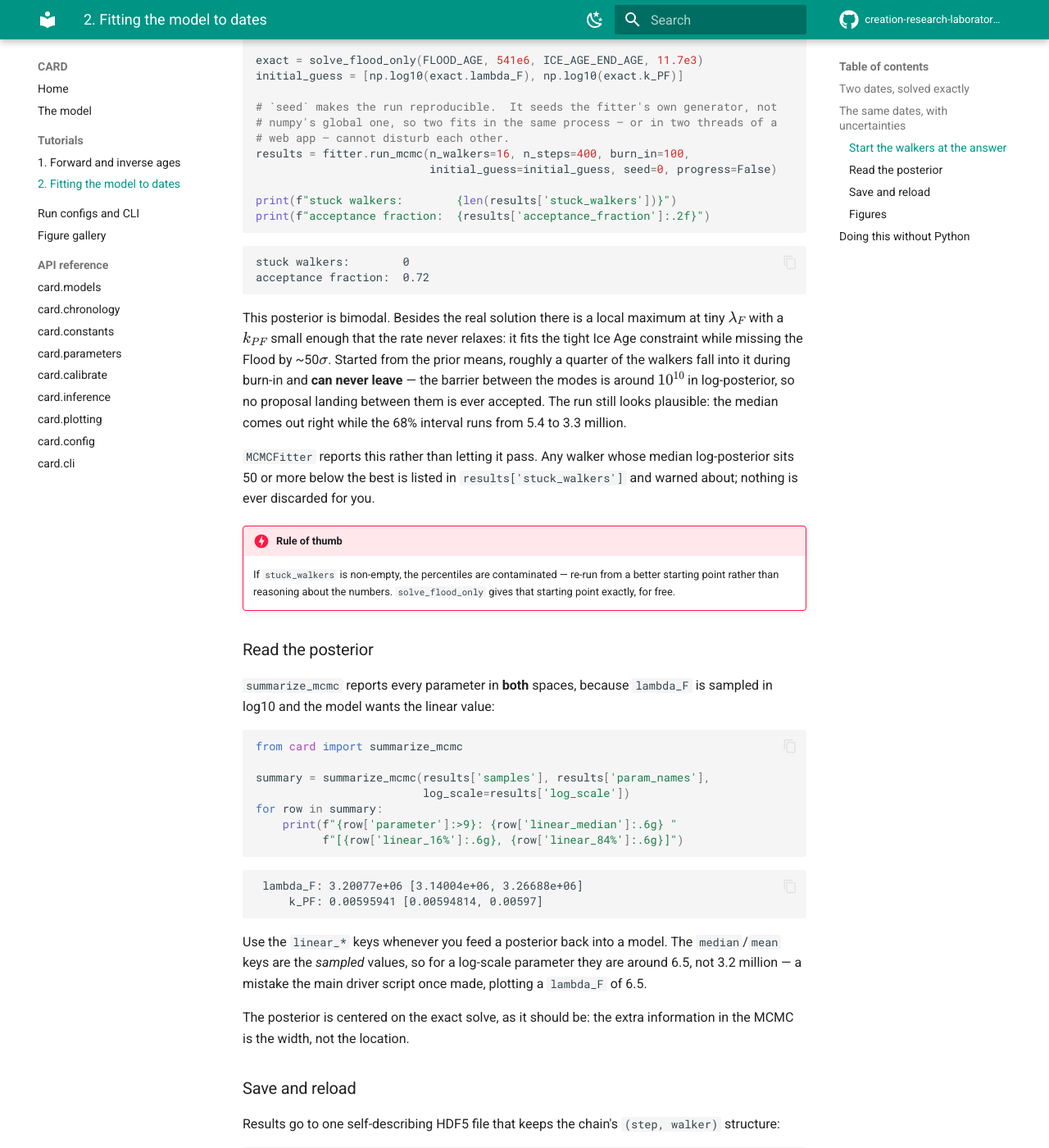
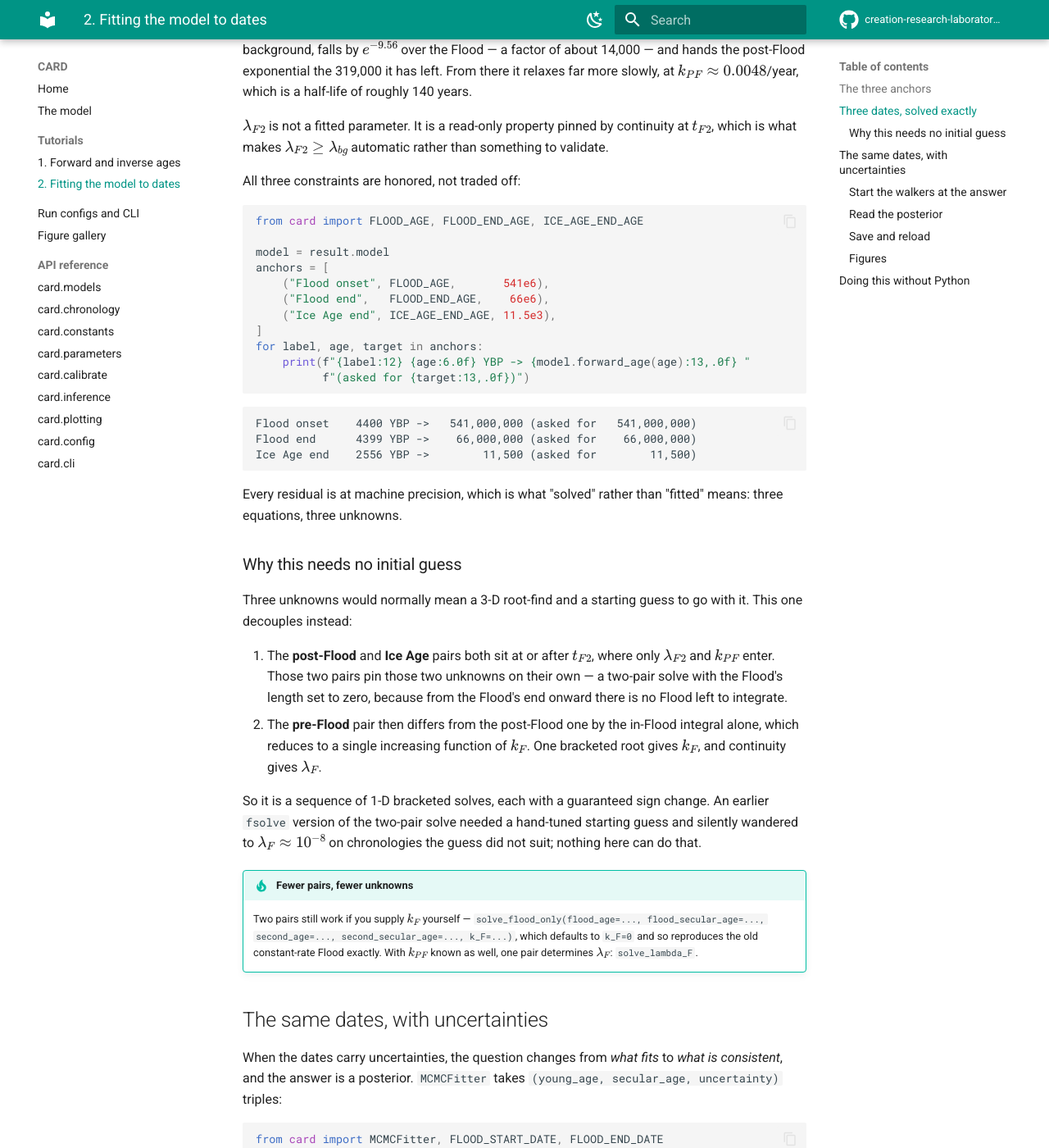
Before and after one commit to creation-research-laboratory/card-model, an MkDocs documentation site: the page built from docs/tutorials/fitting.md, in a window 1280 px wide and 1400 px high, scrolled down 2381 px. Shown: the whole window at 82% size. Built offline with MkDocs 1.6.1 and Material for MkDocs 9.7.7, drawn with Linux system fonts in a browser that asks for light colours; comment, search, counter and statistics services are not loaded; some of the changed text lies outside the part shown.

Commit message:
Rewrite tutorial 2 around the three-pair solve
The tutorial still taught the two-pair fit, which cannot determine the
three rates the Flood now carries. It fits all three -- lambda_F, k_F and
k_PF -- from three matched pairs, using the Masoretic chronology with K/Pg
as the post-Flood contact: the Flood's onset against the
Precambrian-Cambrian boundary, its end one year later against K/Pg, and the
end of the Ice Age against 11.5 kyr. Every residual lands at machine
precision.

Added an executed demonstration of *why* two pairs cannot do this. A
constant-rate Flood anchored on its onset separates its two ends by 3.2 Myr,
where K/Pg asks for 475 Myr, and raising lambda_F cannot help because it
lifts both ends together. Those numbers are printed by a real block rather
than asserted in prose, so they cannot go stale.

The MCMC section follows the same three constraints. It gains a warning
that the three rates are not sampled in the same space -- lambda_F and k_PF
in log10, k_F linearly -- since `initial_guess` is given in sampling space
and mixing them up is silent. The run reports `log_scale` so the reader can
see it.

Two claims here were checked against the sampler rather than assumed: the
posterior's lambda_F/k_F correlation is +0.997 while k_PF sits near +0.03,
which is what the corner-plot paragraph now says; and starting this fit from
the prior means gives no stuck walkers, so the bimodality warning is
attributed to the two-pair flood-only fit it actually belongs to instead of
being claimed for this one.

Closing section notes that `card calibrate` requires exactly two constraints
and so does not expose `solve_flood_rate`.

Verified: 502 Python tests (test_docs executes every block and compares its
printed output exactly) and `mkdocs build --strict`.

Co-Authored-By: Claude Opus 5 <noreply@anthropic.com>

````diff
--- a/docs/tutorials/fitting.md
+++ b/docs/tutorials/fitting.md
@@ -2,10 +2,21 @@
 
 A **matched date pair** is one event dated two ways: a young AGE (years before
 present) and the secular age rock formed then would appear to have. Each pair
-is one equation, so two pairs determine the two fitted parameters of the
-flood-only model.
+is one equation, so the number of pairs you need is the number of unknown
+rates.
 
-There are two ways to use them, and they answer different questions:
+The Flood carries three of them:
+
+| | Symbol | Meaning |
+| --- | --- | --- |
+| Peak | \(\lambda_F\) | The rate at the Flood's onset |
+| In-Flood | \(k_F\) | How fast it relaxes *during* the Flood year |
+| Post-Flood | \(k_{PF}\) | How fast it relaxes *after* it |
+
+Three unknowns, so **three pairs**. Two are not enough, which is why
+`solve_flood_only` asks you to supply \(k_F\) rather than solving for it.
+
+There are two ways to use the pairs, and they answer different questions:
 
 | | [`card.calibrate`](../api/calibrate.md) | [`card.inference`](../api/inference.md) |
 | --- | --- | --- |
@@ -17,58 +28,136 @@ There are two ways to use them, and they answer different questions:
 Start with the exact solve. It is fast, needs no tuning, and — as the last
 section shows — the MCMC needs it anyway.
 
-## Two dates, solved exactly
+## The three anchors
 
-The standard pair of constraints: rocks formed at the Flood appear
-Precambrian-Cambrian (~541 Myr), and rocks from the end of the Ice Age appear
-~11.7 kyr old.
+This tutorial uses the Masoretic chronology with the K/Pg boundary as the
+post-Flood contact. Under that chronology the Flood is one year long, and its
+two ends are two different anchors:
+
+| Event | AGE | Appears to be |
+| --- | --- | --- |
+| Flood onset | 4400 YBP | Precambrian-Cambrian, 541 Ma |
+| Flood end | 4399 YBP | K/Pg, 66 Ma |
+| End of the Ice Age | 2556 YBP | 11.5 kyr |
+
+The middle row is what the older two-pair fit could not use. A Flood whose rate
+is *constant* across the year has no way to separate its two ends far enough
+apart. Anchor such a Flood on the onset and ask what its last day looks like:
 
 ```python
-from card import solve_flood_only, FLOOD_AGE, ICE_AGE_END_AGE
+from card import solve_flood_only, FLOOD_AGE, FLOOD_END_AGE, ICE_AGE_END_AGE
 
-result = solve_flood_only(
-    flood_age=FLOOD_AGE,           flood_secular_age=541e6,
-    second_age=ICE_AGE_END_AGE,    second_secular_age=11.7e3,
+# k_F=0 is the old constant-rate Flood, and is still the default.
+flat = solve_flood_only(FLOOD_AGE, 541e6, ICE_AGE_END_AGE, 11.5e3, k_F=0.0)
+onset = flat.model.forward_age(FLOOD_AGE)
+end = flat.model.forward_age(FLOOD_END_AGE)
+
+print(f"Flood onset appears         {onset:13,.0f}")
+print(f"Flood end appears           {end:13,.0f}")
+print(f"separation across the year  {onset - end:13,.0f}")
+print(f"K/Pg would need             {541e6 - 66e6:13,.0f}")
+```
+
+```text
+Flood onset appears           541,000,000
+Flood end appears             537,788,981
+separation across the year      3,211,019
+K/Pg would need               475,000,000
+```
+
+A constant rate does move the apparent age across the Flood year — by about
+3.2 Myr — but the K/Pg anchor asks for 475 Myr, roughly 150 times more. No
+choice of \(\lambda_F\) fixes that, because raising it pushes *both* ends up
+together. Letting \(\lambda\) relax at \(k_F\) as the Flood runs is exactly the
+freedom that pulls the two ends apart.
+
+## Three dates, solved exactly
+
+```python
+from card import solve_flood_rate
+
+result = solve_flood_rate(
+    pre_flood_secular_age=541e6,   # Flood onset, 4400 YBP -> Precambrian-Cambrian
+    post_flood_secular_age=66e6,   # Flood end,   4399 YBP -> K/Pg
+    ice_age_secular_age=11.5e3,    # Ice Age end, 2556 YBP
 )
 
-print(f"lambda_F = {result.lambda_F:,.0f} x background")
-print(f"k_PF     = {result.k_PF:.6g} / year")
+print(f"lambda_F  = {result.lambda_F:.6g} x background   (peak, at the onset)")
+print(f"k_F       = {result.k_F:.6g} / year        (relaxation during the Flood)")
+print(f"k_PF      = {result.k_PF:.6g} / year     (relaxation after it)")
+print(f"lambda_F2 = {result.model.lambda_F2:.6g} x background   (what is left at the end)")
 print(f"largest relative residual: {result.max_abs_residual:.1e}")
 ```
 
 ```text
-lambda_F = 3,204,607 x background
-k_PF     = 0.00595883 / year
-largest relative residual: 1.1e-15
+lambda_F  = 4.54332e+09 x background   (peak, at the onset)
+k_F       = 9.56421 / year        (relaxation during the Flood)
+k_PF      = 0.00483253 / year     (relaxation after it)
+lambda_F2 = 318927 x background   (what is left at the end)
+largest relative residual: 6.7e-16
 ```
 
-Both constraints are honored to machine precision, which is what "solved"
-rather than "fitted" means: two equations, two unknowns. The result carries the
-built model, ready to use:
+Read those numbers as a story about one year. The rate starts about
+4.5 billion times background, falls by \(e^{-9.56}\) over the Flood — a factor
+of about 14,000 — and hands the post-Flood exponential the 319,000 it has left.
+From there it relaxes far more slowly, at \(k_{PF} \approx 0.0048\)/year, which
+is a half-life of roughly 140 years.
+
+\(\lambda_{F2}\) is not a fitted parameter. It is a read-only property pinned
+by continuity at \(t_{F2}\), which is what makes
+\(\lambda_{F2} \ge \lambda_{bg}\) automatic rather than something to validate.
+
+All three constraints are honored, not traded off:
 
 ```python
+from card import FLOOD_AGE, FLOOD_END_AGE, ICE_AGE_END_AGE
+
 model = result.model
-print(f"{model.forward_age(FLOOD_AGE):,.0f}")
-print(f"{model.inverse_age(65e6):,.0f} YBP")
+anchors = [
+    ("Flood onset", FLOOD_AGE,       541e6),
+    ("Flood end",   FLOOD_END_AGE,    66e6),
+    ("Ice Age end", ICE_AGE_END_AGE, 11.5e3),
+]
+for label, age, target in anchors:
+    print(f"{label:12} {age:6.0f} YBP -> {model.forward_age(age):13,.0f} "
+          f"(asked for {target:13,.0f})")
 ```
 
 ```text
-
-541,000,000
-4,044 YBP
+Flood onset    4400 YBP ->   541,000,000 (asked for   541,000,000)
+Flood end      4399 YBP ->    66,000,000 (asked for    66,000,000)
+Ice Age end    2556 YBP ->        11,500 (asked for        11,500)
 ```
 
-!!! tip "One pair, one unknown"
+Every residual is at machine precision, which is what "solved" rather than
+"fitted" means: three equations, three unknowns.
 
-    With \(k_{PF}\) known from elsewhere, a single pair determines
-    \(\lambda_F\):
-    `solve_lambda_F(flood_age=..., flood_secular_age=..., k_PF=...)`. The
-    secular age is strictly increasing in \(\lambda_F\), so the root is unique
-    and bisection finds it with no initial guess.
+### Why this needs no initial guess
 
-Both solves are bracketed root-finds, deliberately. An earlier 2-D `fsolve`
-version needed a hand-tuned starting guess and silently wandered to
-\(\lambda_F \approx 10^{-8}\) on chronologies the guess did not suit.
+Three unknowns would normally mean a 3-D root-find and a starting guess to go
+with it. This one decouples instead:
+
+1. The **post-Flood** and **Ice Age** pairs both sit at or after \(t_{F2}\),
+   where only \(\lambda_{F2}\) and \(k_{PF}\) enter. Those two pairs pin those
+   two unknowns on their own — a two-pair solve with the Flood's length set to
+   zero, because from the Flood's end onward there is no Flood left to
+   integrate.
+2. The **pre-Flood** pair then differs from the post-Flood one by the in-Flood
+   integral alone, which reduces to a single increasing function of \(k_F\).
+   One bracketed root gives \(k_F\), and continuity gives \(\lambda_F\).
+
+So it is a sequence of 1-D bracketed solves, each with a guaranteed sign
+change. An earlier `fsolve` version of the two-pair solve needed a hand-tuned
+starting guess and silently wandered to \(\lambda_F \approx 10^{-8}\) on
+chronologies the guess did not suit; nothing here can do that.
+
+!!! tip "Fewer pairs, fewer unknowns"
+
+    Two pairs still work if you supply \(k_F\) yourself —
+    `solve_flood_only(flood_age=..., flood_secular_age=..., second_age=...,
+    second_secular_age=..., k_F=...)`, which defaults to `k_F=0` and so
+    reproduces the old constant-rate Flood exactly. With \(k_{PF}\) known as
+    well, one pair determines \(\lambda_F\): `solve_lambda_F`.
 
 ## The same dates, with uncertainties
 
@@ -80,42 +169,53 @@ When the dates carry uncertainties, the question changes from *what fits* to
 from card import MCMCFitter, FLOOD_START_DATE, FLOOD_END_DATE
 
 data = [
-    (FLOOD_AGE,        541e6,   1e7),    # +/- 10 Myr
-    (ICE_AGE_END_AGE,  11.7e3,  100.0),  # +/- 100 yr
+    (FLOOD_AGE,       541e6,   1e7),   # +/- 10 Myr
+    (FLOOD_END_AGE,    66e6,   1e5),   # +/- 100 kyr
+    (ICE_AGE_END_AGE, 11.5e3, 30.0),   # +/- 30 yr
 ]
 
 fitter = MCMCFitter(
     data,
-    # Pin everything but lambda_F and k_PF: the flood-only limit, with the
-    # rate held constant across the Flood year (k_F = 0).  Fixed values are
-    # always linear, whatever space the parameter is sampled in.
-    fixed_params={'lambda_c': 1.0, 'k_c': 0.0, 'k_F': 0.0, 't_c': 1.0,
+    # Pin the Creation-week parameters and the Flood's two DATEs; leave all
+    # three rates free.  Fixed values are always linear, whatever space the
+    # parameter is sampled in.
+    fixed_params={'lambda_c': 1.0, 'k_c': 0.0, 't_c': 1.0,
                   't_F': FLOOD_START_DATE, 't_F2': FLOOD_END_DATE},
-    # lambda_F and k_PF are log-scale parameters, so their priors are log10.
-    prior_means={'lambda_F': 6.5, 'k_PF': -2.2},
-    prior_sigmas={'lambda_F': 1.0, 'k_PF': 1.0},
+    prior_means={'lambda_F': 9.7, 'k_F': 9.6, 'k_PF': -2.3},
+    prior_sigmas={'lambda_F': 1.0, 'k_F': 5.0, 'k_PF': 1.0},
 )
 print(fitter.free_param_names, fitter.ndim)
 ```
 
 ```text
-
-('lambda_F', 'k_PF') 2
+('lambda_F', 'k_F', 'k_PF') 3
 ```
 
 Which parameters are free, whether each is sampled in log10, and the default
 priors all come from the [parameter spec](../api/parameters.md) — there is no
 list of parameter names inside the fitter to fall out of date.
 
+!!! warning "The three rates are not sampled in the same space"
+
+    \(\lambda_F\) and \(k_{PF}\) are sampled in **log10**, so their priors
+    above are log10 values: 9.7 means \(5 \times 10^{9}\), and −2.3 means
+    0.005. \(k_F\) is sampled **linearly**, so its prior mean of 9.6 means 9.6.
+
+    The reason is the range each one covers. \(\lambda_F\) spans orders of
+    magnitude and \(k_{PF}\) is a slow relaxation over millennia, but \(k_F\)
+    acts over a single year, so it lives within a few multiples of 1/year — and
+    its default of 0 has no log10 at all.
+
 ### Start the walkers at the answer
 
-Now the part that matters. **Do not start this fit at the prior means.**
+The exact solve is the natural starting point, and it is free. Note that
+`initial_guess` is given in **sampling space**, so the log-scale parameters are
+passed as log10 and \(k_F\) is passed as-is:
 
 ```python
 import numpy as np
 
-exact = solve_flood_only(FLOOD_AGE, 541e6, ICE_AGE_END_AGE, 11.7e3)
-initial_guess = [np.log10(exact.lambda_F), np.log10(exact.k_PF)]
+initial_guess = [np.log10(result.lambda_F), result.k_F, np.log10(result.k_PF)]
 
 # `seed` makes the run reproducible.  It seeds the fitter's own generator, not
 # numpy's global one, so two fits in the same process — or in two threads of a
@@ -123,40 +223,45 @@ initial_guess = [np.log10(exact.lambda_F), np.log10(exact.k_PF)]
 results = fitter.run_mcmc(n_walkers=16, n_steps=400, burn_in=100,
                           initial_guess=initial_guess, seed=0, progress=False)
 
+print(f"sampled in log10:     {results['log_scale']}")
 print(f"stuck walkers:        {len(results['stuck_walkers'])}")
 print(f"acceptance fraction:  {results['acceptance_fraction']:.2f}")
 ```
 
 ```text
-
+sampled in log10:     [True, False, True]
 stuck walkers:        0
-acceptance fraction:  0.72
+acceptance fraction:  0.65
 ```
 
-This posterior is bimodal. Besides the real solution there is a local maximum
-at tiny \(\lambda_F\) with a \(k_{PF}\) small enough that the rate never
-relaxes:
-it fits the tight Ice Age constraint while missing the Flood by ~50\(\sigma\).
-Started from the prior means, roughly a quarter of the walkers fall into it
-during burn-in and **can never leave** — the barrier between the modes is
-around \(10^{10}\) in log-posterior, so no proposal landing between them is
-ever accepted. The run still looks plausible: the median comes out right while
-the 68% interval runs from 5.4 to 3.3 million.
+`results['log_scale']` is the fitter's own record of which space each parameter
+was sampled in, in the same order as `param_names` — pass it to anything that
+has to interpret the chain.
 
-`MCMCFitter` reports this rather than letting it pass. Any walker whose median
-log-posterior sits 50 or more below the best is listed in
-`results['stuck_walkers']` and warned about; nothing is ever discarded for you.
+`MCMCFitter` watches for walkers that have fallen into a far local maximum and
+cannot climb out: any walker whose median log-posterior sits 50 or more below
+the best is listed in `results['stuck_walkers']` and warned about. Nothing is
+ever discarded for you.
 
 !!! danger "Rule of thumb"
 
     If `stuck_walkers` is non-empty, the percentiles are contaminated —
     re-run from a better starting point rather than reasoning about the
-    numbers. `solve_flood_only` gives that starting point exactly, for free.
+    numbers. The exact solve gives that starting point for free.
+
+    This is not hypothetical. The two-pair flood-only fit against the Flood and
+    Ice Age has a second mode at tiny \(\lambda_F\), with a \(k_{PF}\) small
+    enough that the rate never relaxes: it fits the tight Ice Age constraint
+    while missing the Flood by ~50\(\sigma\). Started from the prior means,
+    about a quarter of its walkers fall in during burn-in and can never leave,
+    because the barrier between the modes is around \(10^{10}\) in
+    log-posterior. The run still looks plausible — the median comes out right
+    while the 68% interval runs from 5.4 to 3.3 million.
 
 ### Read the posterior
 
-`summarize_mcmc` reports every parameter in **both** spaces, because
-`lambda_F` is sampled in log10 and the model wants the linear value:
+`summarize_mcmc` reports every parameter in **both** spaces, because two of
+these three are sampled in log10 and the model wants linear values:
 
 ```python
 from card import summarize_mcmc
@@ -169,18 +274,21 @@ for row in summary:
 ```
 
 ```text
-
- lambda_F: 3.20077e+06 [3.14004e+06, 3.26688e+06]
-     k_PF: 0.00595941 [0.00594814, 0.00597]
+ lambda_F: 4.54861e+09 [4.44775e+09, 4.65096e+09]
+      k_F: 9.56529 [9.54326, 9.58773]
+     k_PF: 0.00483262 [0.0048307, 0.00483448]
 ```
 
 Use the `linear_*` keys whenever you feed a posterior back into a model. The
 `median`/`mean` keys are the *sampled* values, so for a log-scale parameter
-they are around 6.5, not 3.2 million — a mistake the main driver script once
+they are around 9.66, not 4.5 billion — a mistake the main driver script once
 made, plotting a `lambda_F` of 6.5.
 
 The posterior is centered on the exact solve, as it should be: the extra
-information in the MCMC is the width, not the location.
+information in the MCMC is the width, not the location. Note how much tighter
+\(k_{PF}\) is than \(\lambda_F\) — the Ice Age pair carries a ±30-year
+uncertainty and sits deep in the post-Flood relaxation, so it constrains
+\(k_{PF}\) hard, while \(\lambda_F\) answers to the ±10-Myr Precambrian pair.
 
 ### Save and reload
 
@@ -196,8 +304,7 @@ print(reloaded['chain'].shape, reloaded['param_names'])
 ```
 
 ```text
-
-(400, 16, 2) ['lambda_F', 'k_PF']
+(400, 16, 3) ['lambda_F', 'k_F', 'k_PF']
 ```
 
 For a long run, pass `backend_path="chain.h5"` to `run_mcmc` instead: emcee
@@ -216,9 +323,10 @@ plot_mcmc_traces(results['chain'], results['log_prob_chain'],
                  out_file="traces.png")
 ```
 
-The corner plot of a converged run shows one tight, strongly correlated ridge:
-\(\lambda_F\) and \(k_{PF}\) trade off against each other, since a faster
-relaxation can be compensated by a higher peak rate.
+The corner plot shows where the three rates trade off. \(\lambda_F\) and
+\(k_F\) are strongly correlated — both describe the same Flood year, and a
+higher peak can be absorbed by relaxing faster — while \(k_{PF}\), pinned by
+the Ice Age pair, is nearly independent of the other two.
 
 ## Doing this without Python
 
@@ -226,7 +334,14 @@ Everything above is one YAML file and one command — see
 [run configs and CLI](../cli.md):
 
 ```bash
-card init myrun.yaml         # the same fit as a config file
+card init myrun.yaml         # a worked run config to edit
+card fit myrun.yaml          # the full MCMC, figures included
 card calibrate myrun.yaml    # the exact solve
-card fit myrun.yaml          # the full MCMC, figures included
 ```
+
+!!! note "`card calibrate` is the two-pair solve"
+
+    `card fit` samples however many constraints the config lists, but
+    `card calibrate` requires exactly two and calls `solve_flood_only`. The
+    three-pair `solve_flood_rate` shown above is not yet exposed on the command
+    line; call it from Python, or use `card fit`.
````
